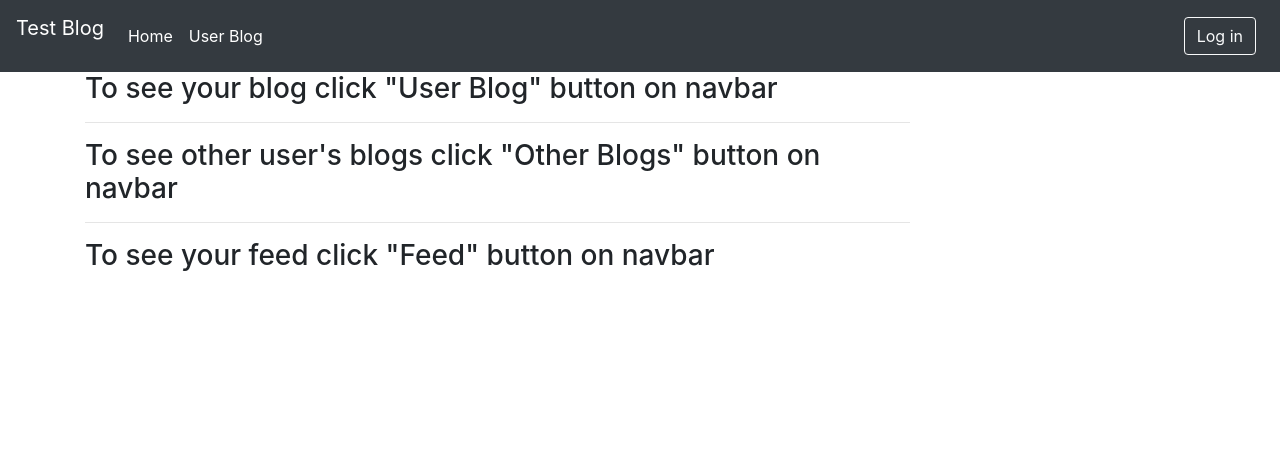
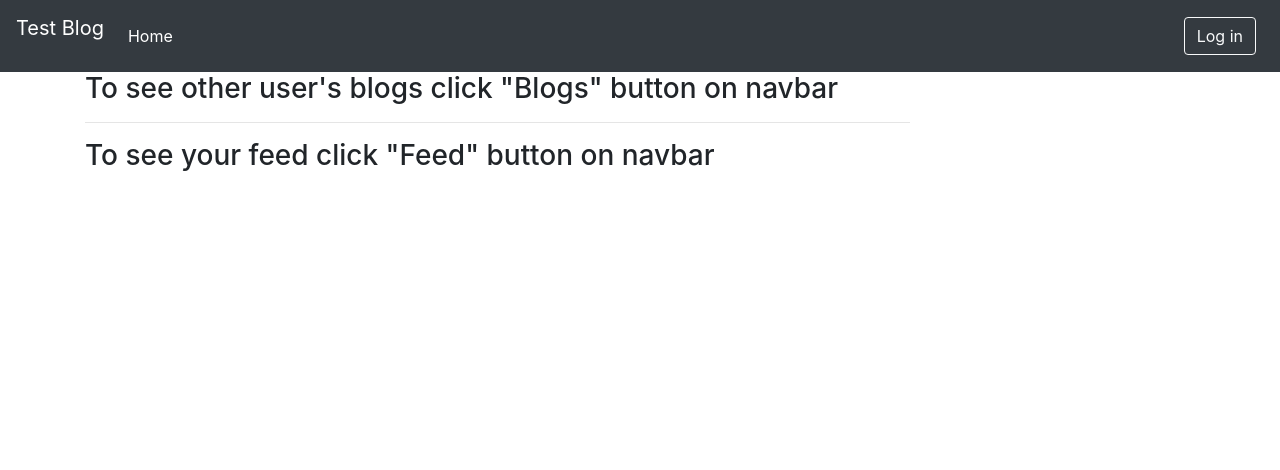
Before and after one commit to GoToChurch/kvartirka, a Django app: page / in a window 1280 px wide. Shown: the top 470 px of the page. Run offline with Django 3.2, Linux system fonts and the light colour scheme; parts of the project's set-up code (start-up, migrations or seed data) failed here and were passed over; some libraries are stand-ins or nearby versions.

Commit message:
Rebuilded project

```diff
--- a/api_blog/views.py
+++ b/api_blog/views.py
@@ -61,5 +61,5 @@ class CommentView(generics.ListCreateAPIView):
 
     def get_queryset(self):
         post_slug = self.kwargs['post_slug'].lower()
-        post = Post.objects.get(slug=post_slug)
+        post = Post.objects.get(url=post_slug)
         return Comment.objects.filter(post=post)
--- a/task_test/urls.py
+++ b/task_test/urls.py
@@ -24,6 +24,6 @@ urlpatterns = [
     path('admin/', admin.site.urls),
     path("ckeditor/", include('ckeditor_uploader.urls')),
     path('api/', include('api_blog.urls')),
-    path('api/token/', TokenObtainPairView.as_view(), name='token'),
-    path('api/refresh_token/', TokenRefreshView.as_view(), name='refresh_token')
+    path("api/token/", TokenObtainPairView.as_view(), name="token"),
+    path("api/refresh_token/", TokenRefreshView.as_view(), name="refresh_token")
 ] + static(settings.MEDIA_URL, document_root=settings.MEDIA_ROOT)
--- a/test_blog/forms.py
+++ b/test_blog/forms.py
@@ -1,5 +1,5 @@
 from django import forms
-from.models import Comment, Post
+from.models import Post, Comment
 
 class LogInForm(forms.Form):
     '''Форма входа в систему'''
--- a/test_blog/templates/test_blog/block/navbar.html
+++ b/test_blog/templates/test_blog/block/navbar.html
@@ -13,16 +13,7 @@
         </li>
         {% if user.is_authenticated %}
         <li class="nav-item active">
-            <a class="nav-link" href="{% url 'blog' %}">User Blog</a>
-        </li>
-        {% else %}
-        <li class="nav-item active">
-            <a class="nav-link" href="{% url 'login' %}">User Blog</a>
-        </li>
-        {% endif %}
-        {% if user.is_authenticated %}
-        <li class="nav-item active">
-            <a class="nav-link" href="{% url 'blogs' %}">Other Blogs</a>
+            <a class="nav-link" href="{% url 'blogs' %}">Blogs</a>
         </li>
         <li class="nav-item active">
             <a class="nav-link" href="{% url 'feed' %}">Feed</a>
--- a/test_blog/templates/test_blog/feed.html
+++ b/test_blog/templates/test_blog/feed.html
@@ -17,6 +17,7 @@
                     <div class="btn-group">
                       <a href="{% url 'post' slug=post.url %}" class="btn btn-sm btn-dark">See More</a>
                     </div>
+                    <small class="text-muted">{{ post.blog }}</small>
                     <small class="text-muted">{{ post.created_at }}</small>
                 </div>
               </div>
--- a/test_blog/templates/test_blog/home.html
+++ b/test_blog/templates/test_blog/home.html
@@ -7,11 +7,9 @@
 <div class="container">
     <div class="row">
         <div class="col-9">
-            <h3 id=1 class="Home_text">To see your blog click "User Blog" button on navbar</h3>
+            <h3 id=1 class="Home_text">To see other user's blogs click "Blogs" button on navbar</h3>
             <hr>
-            <h3 id=2 class="Home_text">To see other user's blogs click "Other Blogs" button on navbar</h3>
-            <hr>
-            <h3 id=3 class="Home_text">To see your feed click "Feed" button on navbar</h3>
+            <h3 id=2 class="Home_text">To see your feed click "Feed" button on navbar</h3>
         </div>
     </div>
 </div>
--- a/test_blog/templates/test_blog/post.html
+++ b/test_blog/templates/test_blog/post.html
@@ -74,5 +74,4 @@
     <h4>There are no comments yet.</h4>
 {% endfor %}
 </div>
-
 {% endblock %}
--- a/test_blog/urls.py
+++ b/test_blog/urls.py
@@ -2,23 +2,21 @@ from django.conf import settings
 from django.contrib.auth.views import LogoutView
 from django.urls import path
 
-from .views import MainView, HomeBlogView, LogInView, PostView, BlogsView, \
-    OtherBlogView, FeedView, PostCreateView, SubscribeView, UnsubscribeView, \
-    SeenPostView
+from .views import MainView, LogInView, PostView, BlogsView, \
+    BlogView, FeedView, PostCreateView, SubscribeView, SeenPostView, UnsubscribeView
 
 
 urlpatterns = [
     path('', MainView.as_view(), name='home'),
-    path('blog/', HomeBlogView.as_view(), name='blog'),
+    path('blog/<slug>/', BlogView.as_view(), name='blog'),
     path('login/', LogInView.as_view(), name='login'),
     path('logout/', LogoutView.as_view(),
          {'next_page': settings.LOGOUT_REDIRECT_URL}, name='logout'),
-    path('blog/post/<slug>/', PostView.as_view(), name='post'),
-    path('blog/post/<slug>/seen', SeenPostView.as_view(), name='seen_post'),
-    path('other_blogs/', BlogsView.as_view(), name='blogs'),
-    path('other_blog/<slug>/', OtherBlogView.as_view(), name='other_blog'),
-    path('other_blog/<slug>/subscribe', SubscribeView.as_view(), name='subscribe'),
-    path('other_blog/<slug>/unsubscribe', UnsubscribeView.as_view(), name='unsubscribe'),
+    path('post/<slug>/', PostView.as_view(), name='post'),
+    path('post/<slug>/seen', SeenPostView.as_view(), name='seen_post'),
+    path('blogs/', BlogsView.as_view(), name='blogs'),
+    path('blog/<slug>/subscribe', SubscribeView.as_view(), name='subscribe'),
+    path('blog/<slug>/unsubscribe', UnsubscribeView.as_view(), name='unsubscribe'),
     path('feed/', FeedView.as_view(), name='feed'),
     path('new_post/', PostCreateView.as_view(), name='new_post'),
 ]
--- a/test_blog/views.py
+++ b/test_blog/views.py
@@ -1,11 +1,12 @@
 from django.contrib.auth import login, authenticate
+from django.core.mail import send_mail
 from django.core.paginator import Paginator
 from django.http import HttpResponseRedirect
 from django.shortcuts import render, get_object_or_404, redirect
 from django.views import View
 
-from .forms import CommentForm, LogInForm, PostForm
-from .models import Blog, Comment, Post, SeenPosts, Subscribe
+from .forms import LogInForm, PostForm, CommentForm
+from .models import Blog, Post, Subscribe, SeenPosts, Comment
 
 
 class MainView(View):
@@ -16,54 +17,40 @@ class MainView(View):
             request, 'test_blog/home.html')
 
 
-class HomeBlogView(View):
-    '''Представление блога активного пользователя'''
-
-    def get(self, request, *args, **kwargs):
-        user = request.user
-        blog = get_object_or_404(Blog, author=user) # Нужно для шаблона
-        self_blog = get_object_or_404(Blog, author=user) # Используется в шаблоне,
-        # когда сравниваются просматриваемый блог и блог активного пользователя
-        posts = Post.objects.all().filter(author=user) # Все посты блога активного пользователя
-        paginator = Paginator(posts, 6)
-        page_number = request.GET.get('page')
-        page_obj = paginator.get_page(page_number)
-        return render(request, 'test_blog/blog.html', context={
-            'blog': blog,
-            'self_blog': self_blog,
-            'page_obj': page_obj
-        })
-
 class BlogsView(View):
     '''Представление блогов, на которые может подписаться активный пользователь'''
 
     def get(self, request, *args, **kwargs):
-        blogs = Blog.objects.all().exclude(author=request.user) # Выбираем все блоги,
+        self_blog = get_object_or_404(Blog, author=request.user)
+        blogs = Blog.objects.all().exclude(
+            author=request.user)  # Выбираем все блоги,
         # кроме блога активного пользователя
         paginator = Paginator(blogs, 6)
         page_number = request.GET.get('page')
         page_obj = paginator.get_page(page_number)
         return render(request, 'test_blog/blogs.html', context={
+            'self_blog': self_blog,
             'page_obj': page_obj
         })
 
 
-class OtherBlogView(View):
+class BlogView(View):
     '''Представление блога другого пользователя'''
 
     def get(self, request, slug, *args, **kwargs):
         user = request.user
-        blog = get_object_or_404(Blog, url=slug)
-        self_blog = get_object_or_404(Blog, author=user) # Используется в шаблоне,
+        author = Blog.objects.get(url=slug).author
+        blog = get_object_or_404(Blog, author=author)
+        self_blog = get_object_or_404(Blog, author=request.user)  # Используется в шаблоне,
         # когда сравниваются просматриваемый блог и блог активного пользователя
-        posts = Post.objects.all().filter(blog=blog)
+        posts = Post.objects.all().filter(author=author).order_by('-created_at')
         paginator = Paginator(posts, 6)
         page_number = request.GET.get('page')
         page_obj = paginator.get_page(page_number)
         subscribed = Subscribe.objects.filter(subscriber=user, blog=blog).exists()
-        return render(request, 'test_blog/other_blog.html', context={
+        return render(request, 'test_blog/blog.html', context={
+            'blog': blog,
             'self_blog': self_blog,
-            'blog': blog,
             'page_obj': page_obj,
             'subscribed': subscribed
         })
@@ -87,7 +74,8 @@ class UnsubscribeView(View):
 
     def get(self, request, slug, *args, **kwargs):
         blog = Blog.objects.get(url=slug)
-        Subscribe.objects.get(subscriber=request.user, blog=blog).delete()
+        user = request.user
+        Subscribe.objects.get(subscriber=user, blog=blog).delete()
         return HttpResponseRedirect(request.META.get('HTTP_REFERER'))
 
 
@@ -98,15 +86,15 @@ class FeedView(View):
         user = request.user
         blogs = user.subscriber.values_list('blog', flat=True) # Выбираем все блоги,
         # на которые подписан пользователь
-        posts = Post.objects.all().filter(blog__in=blogs).order_by('created_at')
+        posts = Post.objects.all().filter(blog__in=blogs).exclude(
+            author=request.user).order_by('-created_at')
         paginator = Paginator(posts, 6)
         page_number = request.GET.get('page')
         page_obj = paginator.get_page(page_number)
         return render(request, 'test_blog/feed.html', context={
-            'user': user,
+            'user': request.user,
             'page_obj': page_obj
         })
-
 
 class PostView(View):
     '''Представление одного поста блога'''
@@ -146,6 +134,7 @@ class PostView(View):
             'comment_form': comment_form,
         })
 
+
 class PostCreateView(View):
     '''Представление формы создания поста'''
 
@@ -159,10 +148,16 @@ class PostCreateView(View):
         form = PostForm(request.POST)
         if form.is_valid():
             post = form.save(commit=False)
-            post.author = request.user
-            blog = get_object_or_404(Blog, author=request.user)
+            user = request.user
+            post.author = user
+            blog = get_object_or_404(Blog, author=user)
             post.blog = blog
+            users = blog.subscribed_blog.values_list('subscriber', flat=True)
+            send_mail(f'New post on {blog.title}',
+                      f'{user} just posted new stuff on {blog.title}. Check it out!',
+                      f'{user.email}', [f'{user.email}' for user in users])
             post.save()
+            SeenPosts.objects.get_or_create(user=user, post=post)
             return redirect('/')
         return render(request, 'test_blog/new_post.html', context={
             'form': form,
```
Also changed, not shown: api_blog/serializers.py (+23 -10 lines), task_test/settings.py (+19 -1 lines), test_blog/admin.py (+11 -3 lines), test_blog/models.py (+14 -12 lines), test_blog/templates/test_blog/blog.html (+14 -32 lines), test_blog/templates/test_blog/blogs.html (+19 -2 lines), api_blog/migrations/0002_delete_testmodel.py (added), test_blog/migrations/0010_comment.py, test_blog/migrations/0020_alter_comment_username.py (added).
